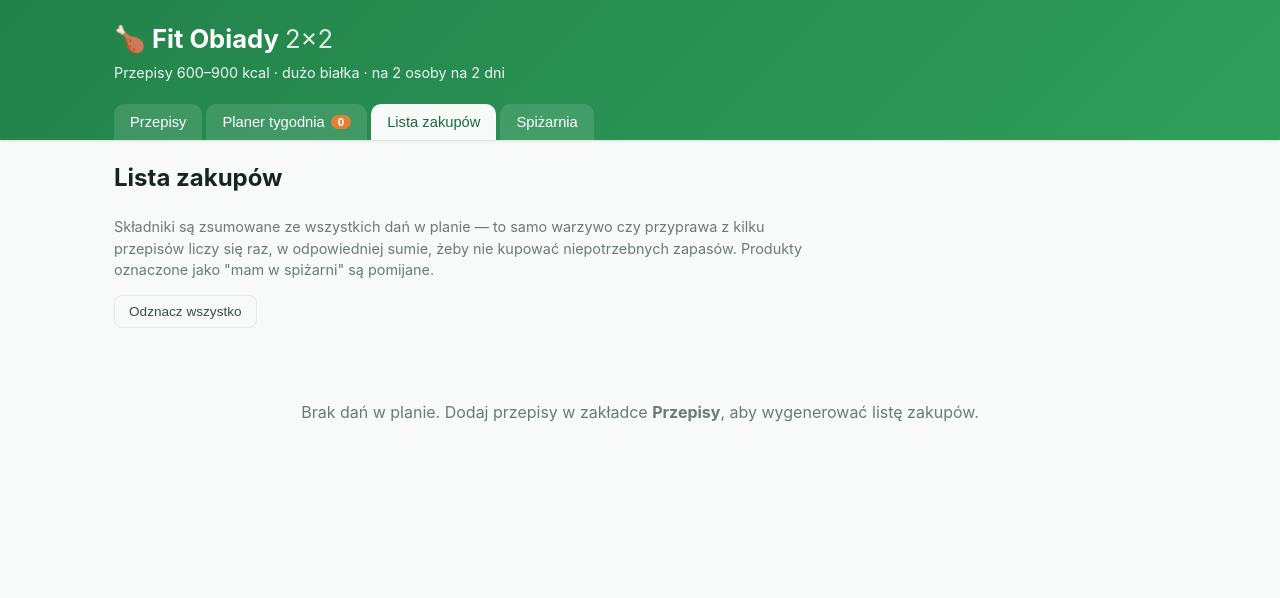
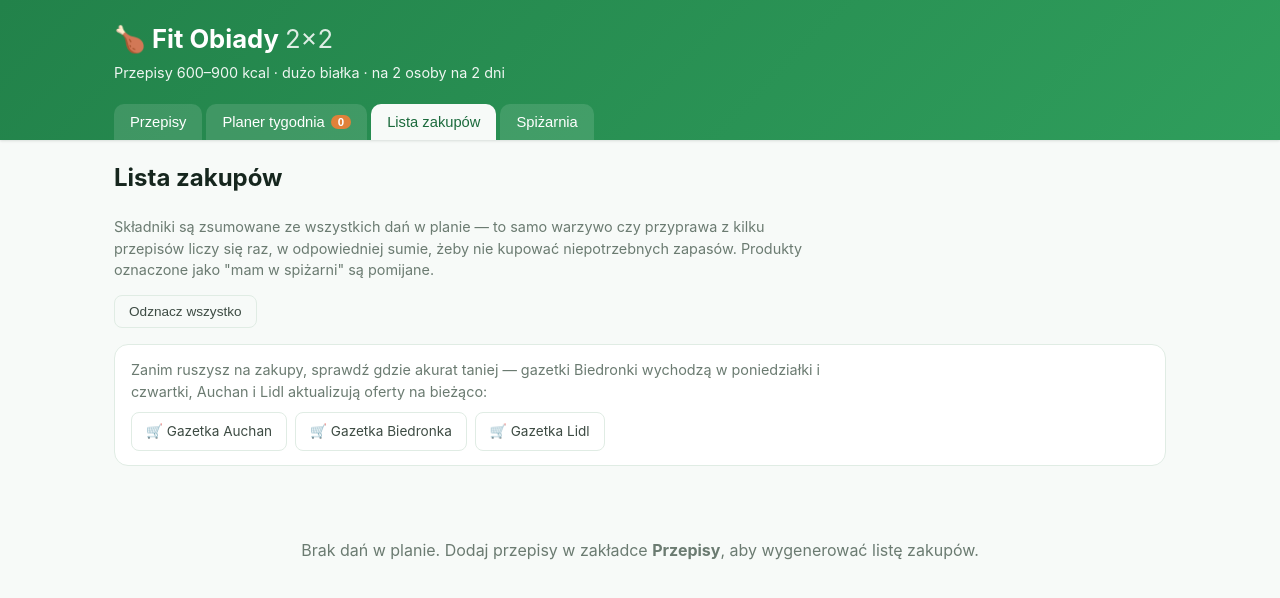
Before and after one commit to wilczvr1/fit-obiady, a plain HTML site: page index.html in a window 1280 px wide. Both pictures are taken after a click on the button "Lista zakupów". Drawn offline with Linux system fonts and the light colour scheme.

Commit message:
Add quick links to Auchan/Biedronka/Lidl current promo pages
Blix.pl's terms explicitly ban bots/scraping, and the retailers'
own weekly offers are either JS-rendered pages or image/PDF flyers
with no structured price data, so automated price matching isn't
feasible to do reliably or compliantly. Links to each store's live
gazetki page are the practical middle ground instead.

```diff
--- a/index.html
+++ b/index.html
@@ -85,6 +85,14 @@
         <button id="reset-checked" class="btn-ghost">Odznacz wszystko</button>
       </div>
     </div>
+    <div class="gazetki-box">
+      <p class="hint">Zanim ruszysz na zakupy, sprawdź gdzie akurat taniej — gazetki Biedronki wychodzą w poniedziałki i czwartki, Auchan i Lidl aktualizują oferty na bieżąco:</p>
+      <div class="gazetki-links">
+        <a href="https://www.auchan.pl/pl/gazetki" target="_blank" rel="noopener noreferrer" class="btn-ghost">🛒 Gazetka Auchan</a>
+        <a href="https://www.biedronka.pl/pl/gazetki" target="_blank" rel="noopener noreferrer" class="btn-ghost">🛒 Gazetka Biedronka</a>
+        <a href="https://www.lidl.pl/c/nasze-gazetki/s10008614" target="_blank" rel="noopener noreferrer" class="btn-ghost">🛒 Gazetka Lidl</a>
+      </div>
+    </div>
     <div id="shopping-list" class="shopping-list"></div>
     <div class="planer-empty" id="zakupy-empty">
       <p>Brak dań w planie. Dodaj przepisy w zakładce <strong>Przepisy</strong>, aby wygenerować listę zakupów.</p>
--- a/style.css
+++ b/style.css
@@ -474,3 +474,19 @@ h2 { margin-top: 0; }
   .print-steps li { margin-bottom: 5px; }
   @page { margin: 1.5cm; }
 }
+
+/* Linki do gazetek */
+.gazetki-box {
+  background: var(--card-bg);
+  border: 1px solid var(--line);
+  border-radius: var(--radius);
+  padding: 14px 16px;
+  margin-bottom: 16px;
+}
+.gazetki-box .hint { margin: 0 0 10px; }
+.gazetki-links { display: flex; flex-wrap: wrap; gap: 8px; }
+.gazetki-links a {
+  text-decoration: none;
+  display: inline-flex;
+  align-items: center;
+}
```
